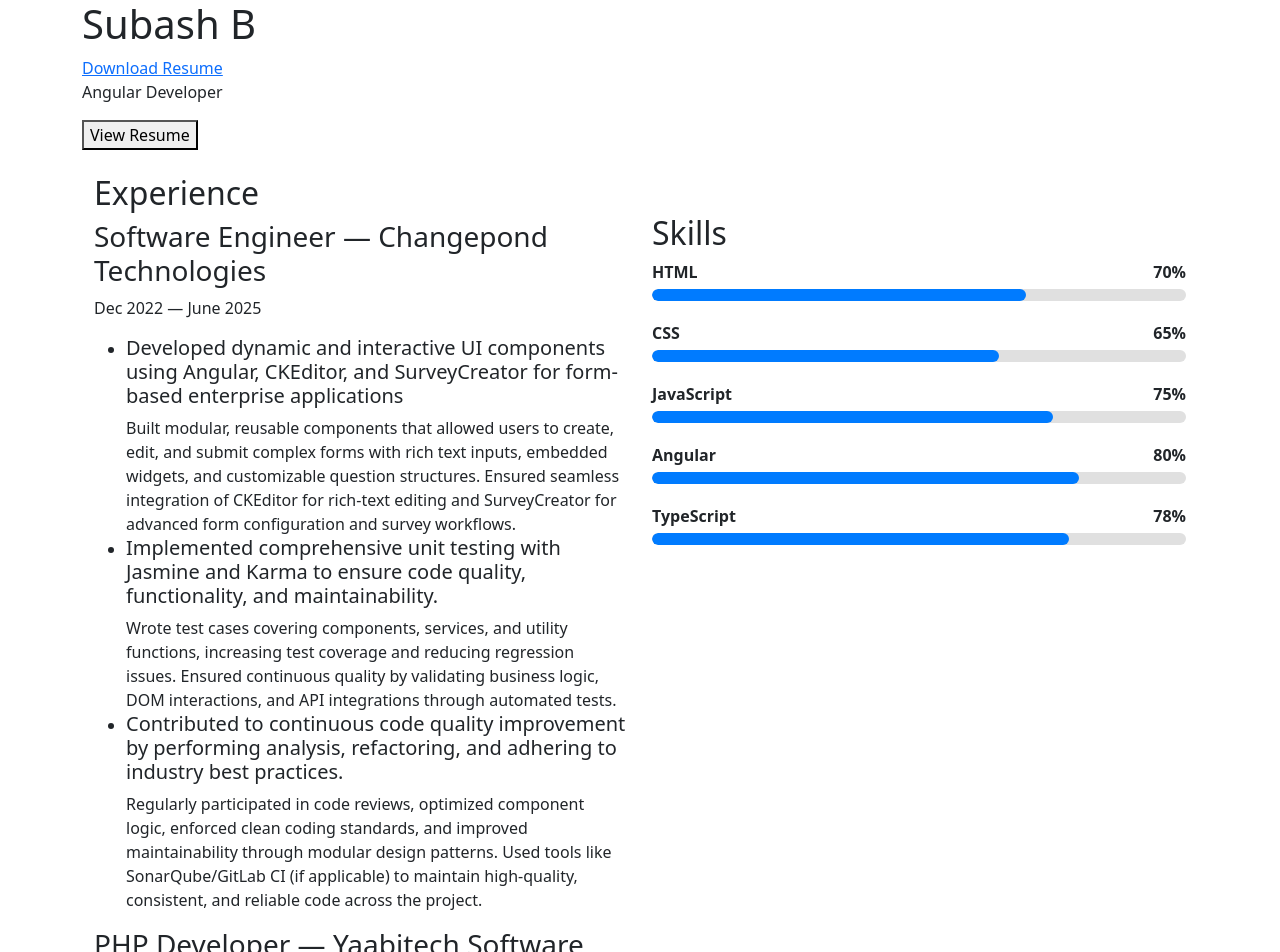
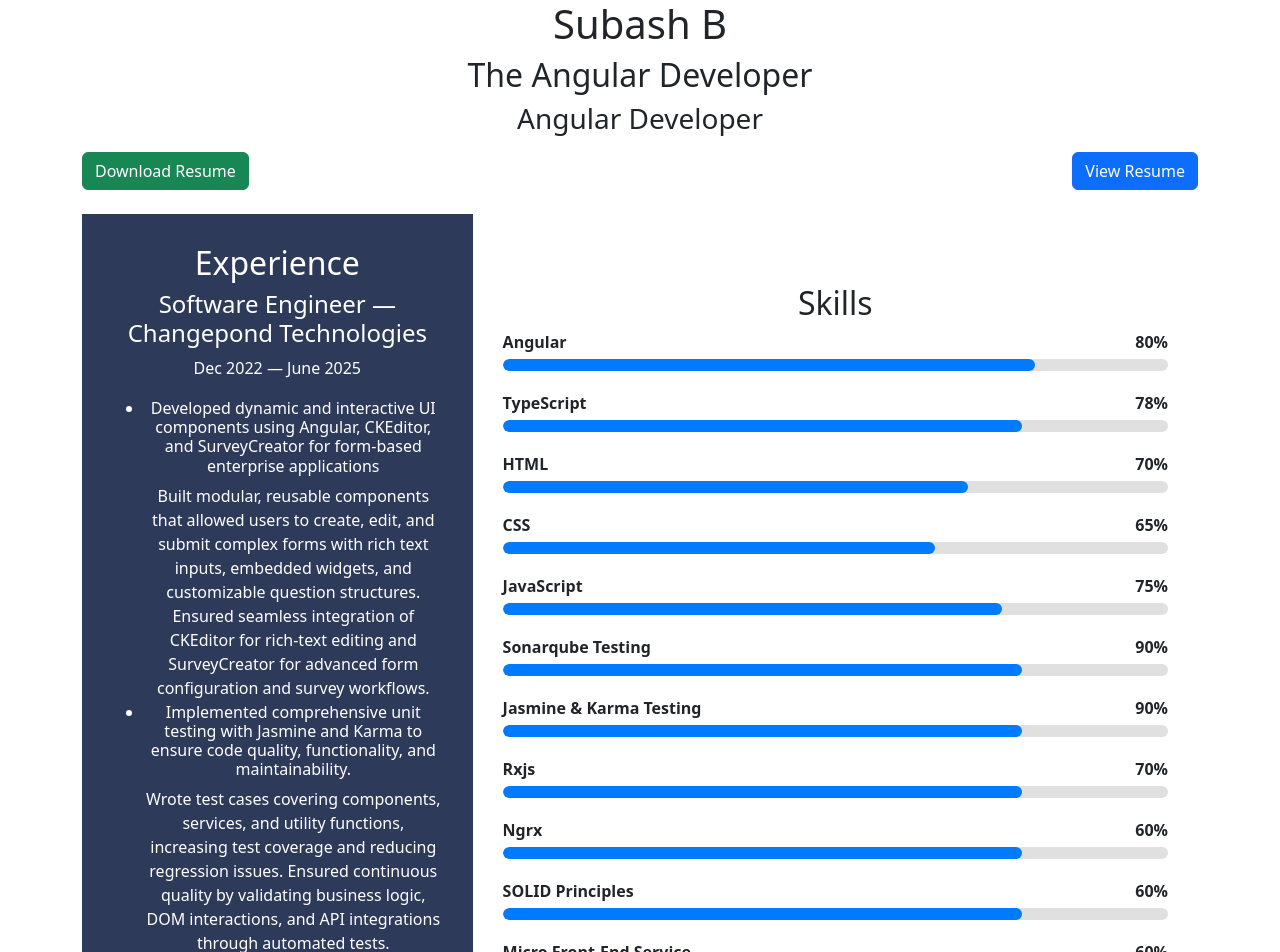
Before and after one commit to subash-balakrishnan/MyResume, an Angular app: page / in a window 1280 px wide. Shown: the top 952 px of the page. Built offline with nearby package versions, Linux system fonts and the light colour scheme.

Commit message:
Resume layout

```diff
--- a/src/app/app.component.css
+++ b/src/app/app.component.css
@@ -25,7 +25,24 @@
 .progress-bar {
     height: 12px;
     background: #007bff;
-    /* Blue color */
     border-radius: 10px;
     transition: width 1s ease-in-out;
 }
+
+.left-section {
+    width: 35%;
+    background-color: #2E3A59;
+    color: white;
+    padding: 30px;
+}
+
+.right-section {
+    width: 65%;
+    background-color: #ffffff;
+    padding: 30px;
+}
+
+.left-section h2,
+.left-section p {
+    color: #ffffff;
+}
--- a/src/app/app.component.html
+++ b/src/app/app.component.html
@@ -1,27 +1,34 @@
 <main>
-  <div class="container">
+  <div class="container text-center">
     <header>
       <h1>Subash B</h1>
-      <!-- <a href="assets/My_Resume.pdf" download>Download Resume</a> -->
-      <a href="My_Resume.pdf" download>Download Resume</a>
-      <p>Angular Developer</p>
-      <button onclick="window.open('assets/resume.pdf', '_blank')">View Resume</button>
+      <h2>The Angular Developer</h2>
+      <h3>Angular Developer</h3>
+      <div class="d-flex justify-content-between mt-3">
+        <!-- Left side -->
+        <button onclick="window.location.href='My_Resume.pdf'" class="btn btn-success">
+          Download Resume
+        </button>
+        <!-- Right side -->
+        <button onclick="window.open('assets/My_Resume.pdf', '_blank')" class="btn btn-primary">
+          View Resume
+        </button>
+      </div>
 
-      <!-- <p>subashsubash3007&#64;gmail.com</p> -->
     </header>
     <div class="container mt-4">
       <div class="row">
-        <div class="col-12 col-md-6">
+        <div class="col-12 col-md-6 left-section">
           <section id="experience">
             <h2>Experience</h2>
             <article>
-              <h3>Software Engineer — Changepond Technologies</h3>
+              <h4>Software Engineer — Changepond Technologies</h4>
               <p>Dec 2022 — June 2025</p>
               <ul>
                 <li>
-                  <h5>Developed dynamic and interactive UI components using Angular, CKEditor, and SurveyCreator for
+                  <h6>Developed dynamic and interactive UI components using Angular, CKEditor, and SurveyCreator for
                     form-based
-                    enterprise applications</h5>
+                    enterprise applications</h6>
                   Built modular, reusable components that allowed users to create, edit, and submit complex forms with
                   rich
                   text inputs, embedded widgets, and customizable question structures. Ensured seamless integration of
@@ -30,20 +37,20 @@
                 </li>
 
                 <li>
-                  <h5>Implemented comprehensive unit testing with Jasmine and Karma to ensure code quality,
+                  <h6>Implemented comprehensive unit testing with Jasmine and Karma to ensure code quality,
                     functionality,
                     and
-                    maintainability.</h5>
+                    maintainability.</h6>
                   Wrote test cases covering components, services, and utility functions, increasing test coverage and
                   reducing
                   regression issues. Ensured continuous quality by validating business logic, DOM interactions, and API
                   integrations through automated tests.
                 </li>
                 <li>
-                  <h5>Contributed to continuous code quality improvement by performing analysis, refactoring, and
+                  <h6>Contributed to continuous code quality improvement by performing analysis, refactoring, and
                     adhering
                     to
-                    industry best practices.</h5>
+                    industry best practices.</h6>
                   Regularly participated in code reviews, optimized component logic, enforced clean coding standards,
                   and
                   improved maintainability through modular design patterns. Used tools like SonarQube/GitLab CI (if
@@ -57,7 +64,7 @@
               <p>Aug 2020 — July 2022</p>
               <ul>
                 <li>
-                  <h5>Database Administration and Maintenance:</h5>
+                  <h6>Database Administration and Maintenance:</h6>
                   Managed the creation, optimization, and maintenance of database tables, ensuring data integrity,
                   performance,
                   and efficient storage. Performed routine database monitoring, indexing, backup, and recovery tasks to
@@ -65,7 +72,7 @@
                   smooth application operations.
                 </li>
                 <li>
-                  <h5>Backend Programming & Data Manipulation:</h5>
+                  <h6>Backend Programming & Data Manipulation:</h6>
                   Developed and maintained backend modules for data processing, business logic implementation, and
                   database
                   interaction. Performed CRUD operations, wrote optimized queries, automated tasks, and ensured secure
@@ -73,7 +80,7 @@
                   efficient data flow between the application layers.
                 </li>
                 <li>
-                  <h5>Front-End Development & UI Enhancement:</h5>
+                  <h6>Front-End Development & UI Enhancement:</h6>
                   Designed and implemented user-friendly front-end interfaces with clean layouts and responsive
                   components.
                   Improved the overall appearance, usability, and accessibility of the application by applying modern
@@ -85,9 +92,23 @@
             </article>
           </section>
         </div>
-        <div class="col-12 col-md-6">
+        <div class="col-12 col-md-6 right-section">
           <section id="skills">
             <h2>Skills</h2>
+
+            <div class="skill">
+              <p>Angular <span>80%</span></p>
+              <div class="progress">
+                <div class="progress-bar" style="width: 80%;"></div>
+              </div>
+            </div>
+
+            <div class="skill">
+              <p>TypeScript <span>78%</span></p>
+              <div class="progress">
+                <div class="progress-bar" style="width: 78%;"></div>
+              </div>
+            </div>
 
             <div class="skill">
               <p>HTML <span>70%</span></p>
@@ -111,14 +132,38 @@
             </div>
 
             <div class="skill">
-              <p>Angular <span>80%</span></p>
+              <p>Sonarqube Testing <span>90%</span></p>
               <div class="progress">
-                <div class="progress-bar" style="width: 80%;"></div>
+                <div class="progress-bar" style="width: 78%;"></div>
               </div>
             </div>
 
             <div class="skill">
-              <p>TypeScript <span>78%</span></p>
+              <p>Jasmine & Karma Testing <span>90%</span></p>
+              <div class="progress">
+                <div class="progress-bar" style="width: 78%;"></div>
+              </div>
+            </div>
+            <div class="skill">
+              <p>Rxjs <span>70%</span></p>
+              <div class="progress">
+                <div class="progress-bar" style="width: 78%;"></div>
+              </div>
+            </div>
+            <div class="skill">
+              <p>Ngrx <span>60%</span></p>
+              <div class="progress">
+                <div class="progress-bar" style="width: 78%;"></div>
+              </div>
+            </div>
+            <div class="skill">
+              <p>SOLID Principles <span>60%</span></p>
+              <div class="progress">
+                <div class="progress-bar" style="width: 78%;"></div>
+              </div>
+            </div>
+            <div class="skill">
+              <p>Micro Front-End Service <span>60%</span></p>
               <div class="progress">
                 <div class="progress-bar" style="width: 78%;"></div>
               </div>
@@ -130,8 +175,9 @@
     </div>
     <footer>
       <!-- <a href="assets/My_Resume.pdf" download>Download Resume</a> -->
+      <!-- <p>subashsubash3007&#64;gmail.com</p> -->
       <a href="My_Resume.pdf" download>Download Resume</a>
-      <button onclick="window.open('assets/resume.pdf', '_blank')">View Resume</button>
+      <button onclick="window.open('assets/My_Resume.pdf', '_blank')">View Resume</button>
 
     </footer>
   </div>
```
